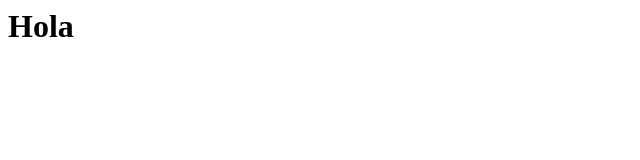
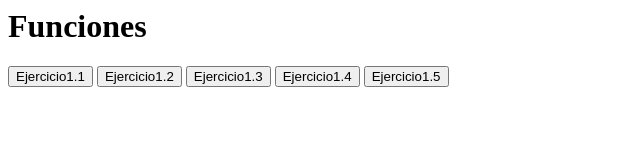
Before and after one commit to izangonzalez123/sturdy-computing-machine, a plain HTML site: page index.html in a window 1280 px wide. Shown: the whole page, without its empty margins (0-640 px from the left). Drawn offline with Linux system fonts and the light colour scheme.

Commit message:
Segundo html

```diff
--- a/index.html
+++ b/index.html
@@ -1,8 +1,17 @@
 <html>
     <head>
-        <title>Mi página web</title>
+        <title>Tarea 7 java script</title>
+        <script src="tarea7.js">
+
+
+        </script>
     </head>
     <body>
-        <h1>Hola</h1>
+        <h1>Funciones</h1>
+        <button onclick="nombre1()">Ejercicio1.1</button>
+        <button onclick="operadores()">Ejercicio1.2</button>
+        <button onclick="concatenar()">Ejercicio1.3</button>
+        <button onclick="mayordeedad()">Ejercicio1.4</button>
+        <button onclick="dimelahora()">Ejercicio1.5</button>
     </body>
 </html>
```
